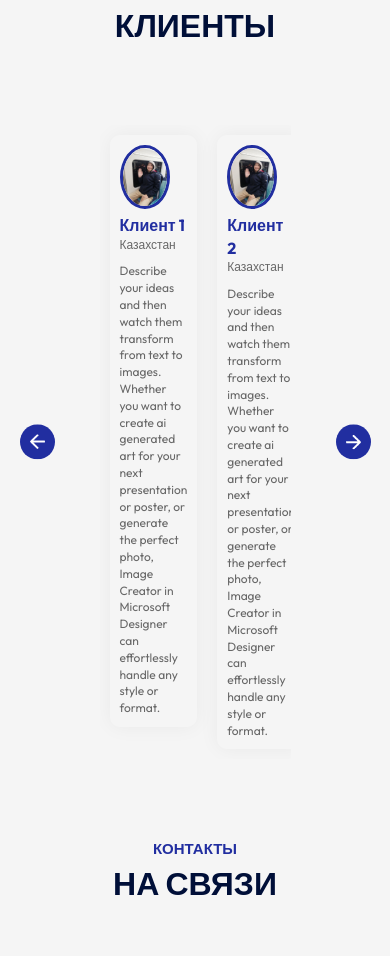
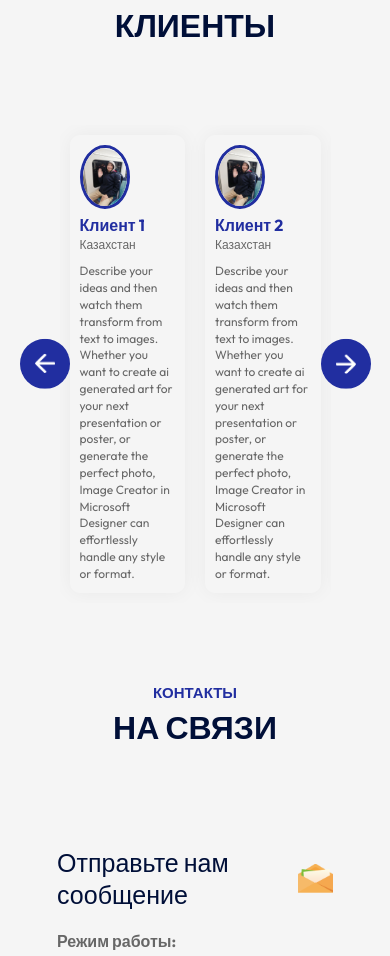
Before and after one commit to arlannomad/react-frontend-adin, a React (Vite) app: page / in a window 390 px wide. Shown: the part 4940-5896 px from the top of the page. Built offline with nearby package versions, Linux system fonts and the light colour scheme.

Commit message:
react-frontend-adin

```diff
--- a/src/Components/Testimonials/Testimonials.css
+++ b/src/Components/Testimonials/Testimonials.css
@@ -55,11 +55,12 @@
      color: #212EA0;
 }
 /* -----media query------ */
+
 @media (max-width: 800px) {
      .testimonials{
-     padding: 0 40 px;
+          padding: 0 40px;
      }
-    .next-btn, .back-btn{
+     .next-btn .back-btn{
           padding: 10px;
           width: 35px;
      }
@@ -78,7 +79,7 @@
      .user-info{
         display: block;
         margin-bottom: 10px;
-          font-size: 12px
+        font-size: 12px;
      }
      .user-info h3{
           font-size: 16px;
```
Lines whose indentation alone changed are shown as unchanged.
